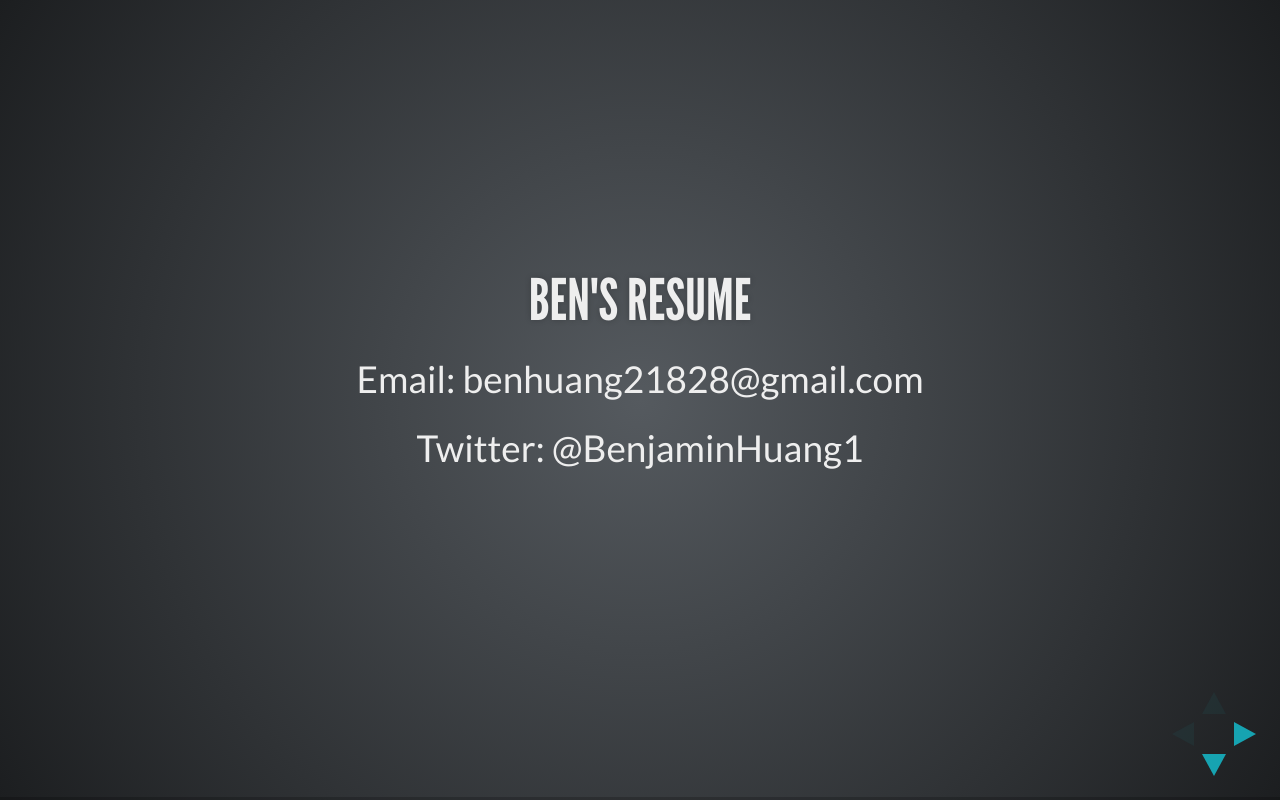
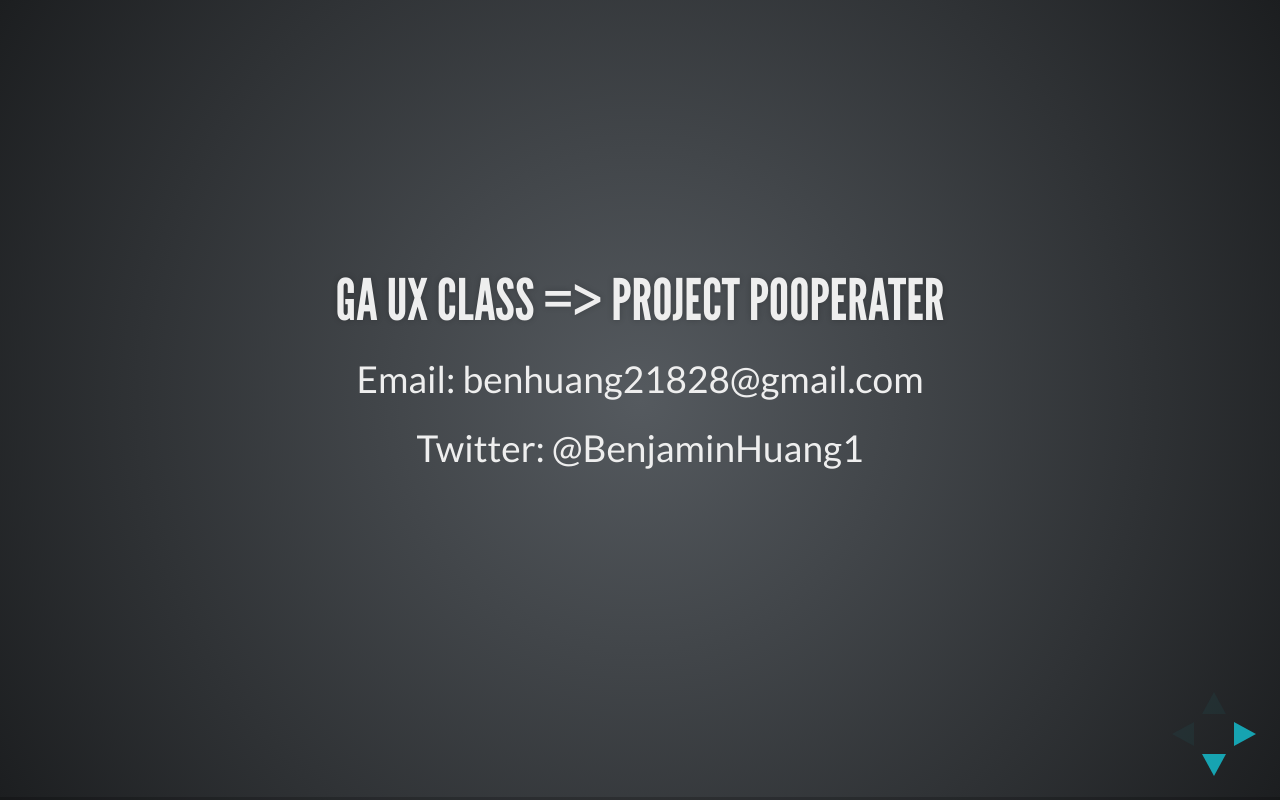
Before and after one commit to benhuang21828/benhuang21828.github.io, a website: page index.html in a window 1280 px wide. Drawn offline with nearby package versions, Linux system fonts and the light colour scheme; no server answers.

Commit message:
Update index.html

```diff
--- a/index.html
+++ b/index.html
@@ -49,7 +49,7 @@
 			<div class="slides" ng-controller="BioController as bio">
 				<section>
 					<section>
-						<h3>Ben's Resume</h3>
+						<h3>GA UX class => Project Pooperater</h3>
 						<p>Email: benhuang21828@gmail.com</p>
 						<p font-size="12">Twitter: @BenjaminHuang1</p>
 
```
